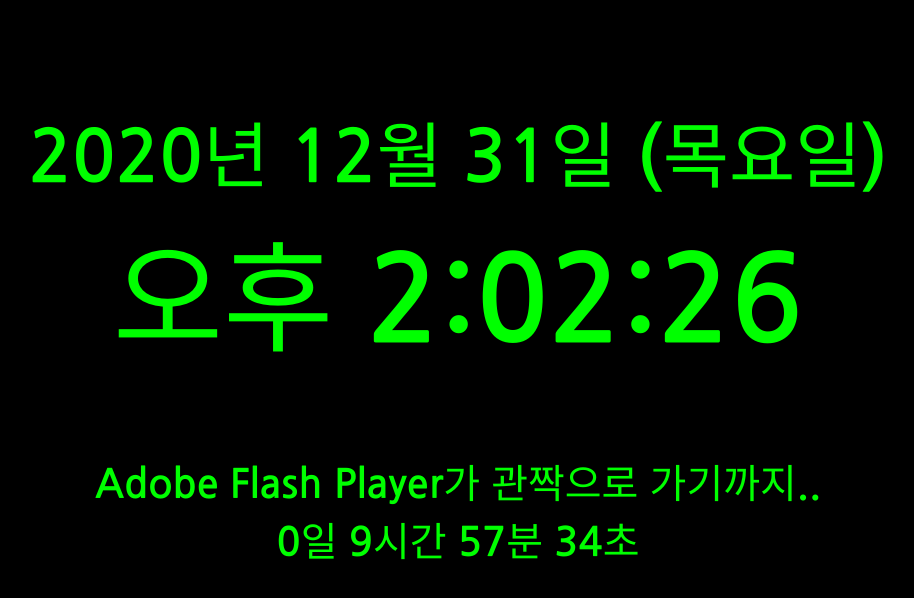
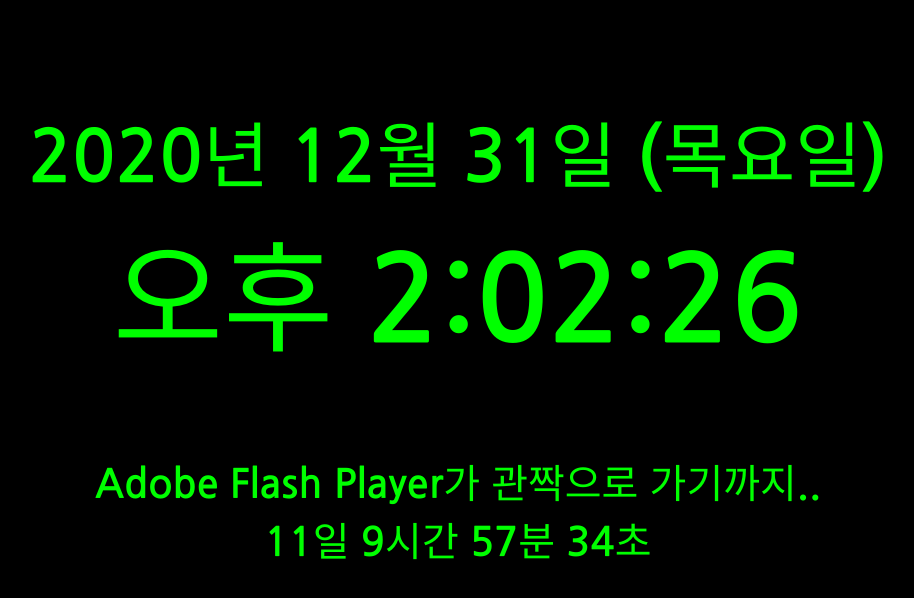
Before and after one commit to potato179/clock, a plain HTML site: page index.html in a window 1280 px wide. Shown: the whole page, without its empty margins (182-1096 px from the left). Drawn offline with Linux system fonts and the light colour scheme.

Commit message:
Update index.html

```diff
--- a/index.html
+++ b/index.html
@@ -41,7 +41,7 @@
             updateTime();
 
             function goodbyeFlash(dt, id){
-                var countDownDate = new Date("Jan 1, 2021 00:00:01").getTime();
+                var countDownDate = new Date("Jan 12, 2021 00:00:01").getTime();
                 var x = setInterval(function() {
                     var now = new Date().getTime();
                     var distance = countDownDate - now;
```
